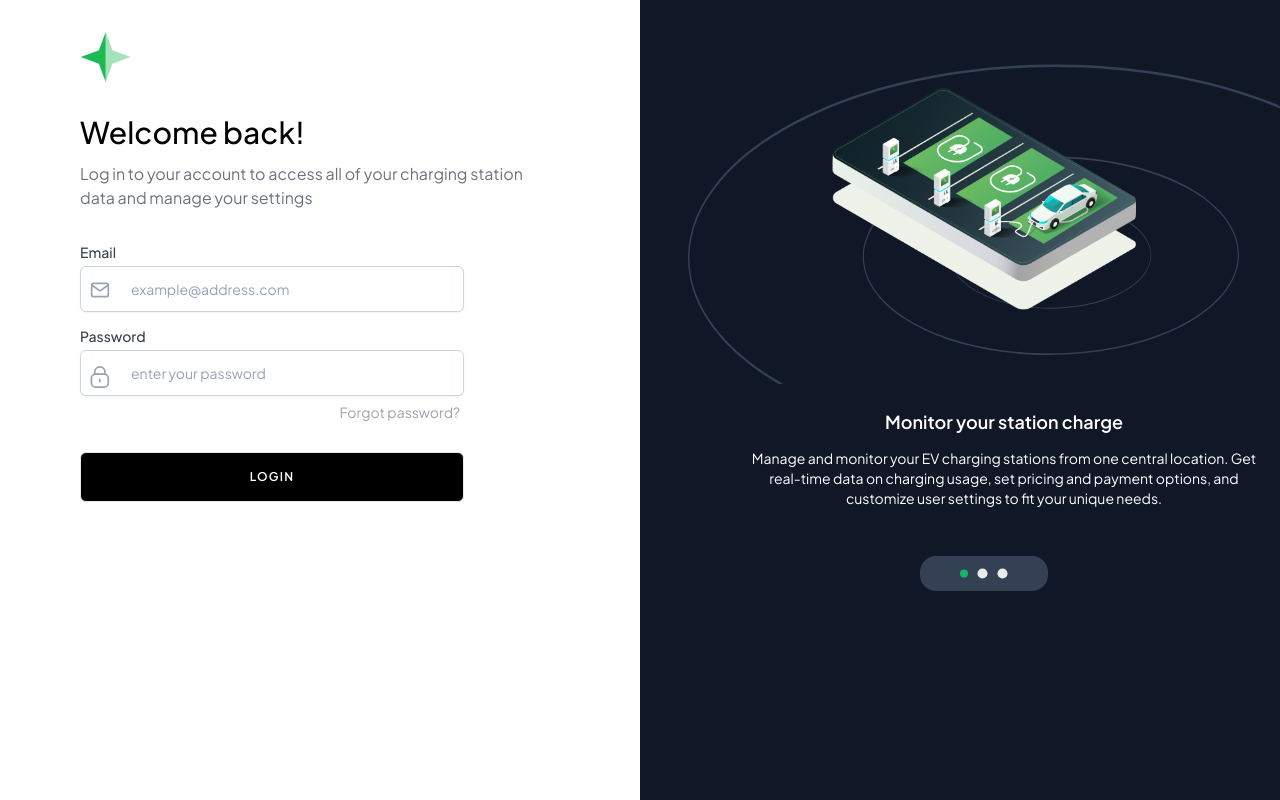
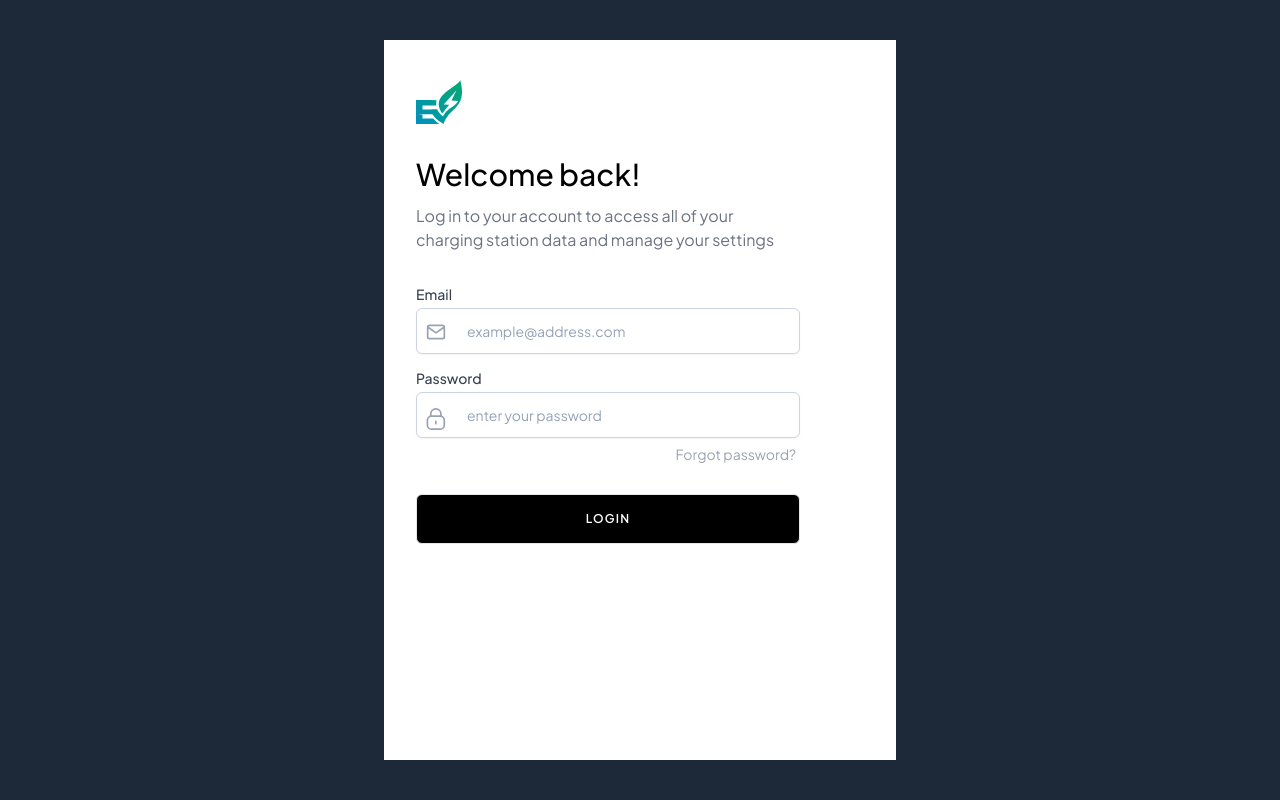
Before and after one commit to Thophylarh/ev-charger, a React (Create React App) app: page / in a window 1280 px wide. Built offline with nearby package versions, Linux system fonts and the light colour scheme.

Commit message:
login page

```diff
--- a/src/pages/Branch/ChargerDetails/chargerDetails.jsx
+++ b/src/pages/Branch/ChargerDetails/chargerDetails.jsx
@@ -1,6 +1,7 @@
 import React, {useState, useEffect} from "react";
 import ForwardArrow from "../../../assets/svg/forwardArrow.svg";
 import PowerButton from "../../../assets/svg/power.svg";
+import PowerOnButton from "../../../assets/svg/powerOn.svg"
 import ChargerRevenue from "../../../components/Branch/chargerDetailsComponents/chargerRevenueComponent/chargerRevenue";
 import ChargerOperation from "../../../components/Branch/chargerDetailsComponents/chargerOperation/chargerOperation";
 import Last10Transactions from "../../../components/last10Transactions/last10Transactions";
@@ -10,6 +11,7 @@ import axios from "../../../lib/axiosInterceptor";
 import Modal from "../../../components/modals/modal"
 import ChargerPower from "../../../components/modals/powerOffCharger"
 import PowerOnCharger from "../../../components/modals/powerOnCharger"
+import Loader from "../../../components/Loader";
 
 
 
@@ -17,6 +19,7 @@ export default function Details() {
     const [chargersDetails, setChargerDetails] = useState([]);
     const [PowerModal, setPModal] = useState(false)
     const [powerOn, setPowerOn] = useState(false)
+    const [isLoading, setIsLoading] = useState(false);
 
     const [searchParams] = useSearchParams();
 
@@ -24,12 +27,16 @@ export default function Details() {
 
  //charger details
   const GetChargerDetails = () => {
+    setIsLoading(true)
 
     axios
       .get( `/Chargers/get-charger-by-id/${chargerId}`)
       .then((res) => {
         console.log(res)
         setChargerDetails(res.data[0]);
+        setTimeout(()=>{
+					setIsLoading(false)
+				},2000)
 
       });
   };
@@ -39,6 +46,14 @@ export default function Details() {
 }, []);
 
   return (
+   <>
+   {isLoading && (
+				<section>
+					<Loader />
+				</section>
+			)}
+
+{!isLoading && (
     <section>
 
       <section className="mb-[var(--marginBtwSection)]">
@@ -66,9 +81,9 @@ export default function Details() {
         </button>
         :
         <button className="flex justify-between" onClick={(e)=>{setPowerOn(true)}}>
-              <img src={PowerButton} alt="Power Button" />
+              <img src={PowerOnButton} alt="Power on Button" />
 
-              <p className="pl-[4px] text-[var(--error500)] font-normal text-[16px]">Turn on charger</p>
+              <p className="pl-[4px] text-[#1AA84C] font-normal text-[16px]">Turn on charger</p>
             </button>
           }
 
@@ -103,5 +118,7 @@ export default function Details() {
         <PowerOnCharger closeModal={setPowerOn} chargerId={chargerId} GetChargerDetails={GetChargerDetails}/>
       </Modal>)}
     </section>
+    )}
+    </>
   );
 }
--- a/src/pages/Login/login.jsx
+++ b/src/pages/Login/login.jsx
@@ -5,6 +5,7 @@ import Padlock from "../../assets/svg/padlock.svg";
 import Email from "../../assets/svg/email.svg";
 import Dot from "../../assets/svg/activeDot.svg";
 import GreyDot from "../../assets/svg/greyDot.svg";
+import Logo from "../../assets/svg/logo.svg";
 import "./style.css";
 import axios from "axios";
 import { useNavigate } from "react-router";
@@ -94,11 +95,10 @@ const Login = () => {
   //end of login function
 
   return (
-		<div className="overflow-hidden flex h-[100vh] w-[100%]">
-			{/* login side */}
-			<section className="w-[50%] h-[100%] pt-[2rem] bg-white pl-[5rem]">
-				<div>
-					<img src={Star} alt=""></img>
+    <section className="bg-[#1D2939] h-[100vh] flex ">
+      <div className="w-[40%] bg-white h-[90%] my-auto mx-auto py-[2.5rem] px-[2rem] ">
+        <div className="">
+          <img src={Logo} alt="Logo"></img>
           <h3 className="text-black font-medium text-3xl mt-[2rem] pb-[0.75rem]">
             Welcome back!
           </h3>
@@ -173,18 +173,6 @@ const Login = () => {
   					/>
   				</div>
   		</div>
-					{/* //toggle checkbox */}
-					{/* <div
-            className="mt-[3.5rem] ml-[3rem] flex items-center
-                 justify-center text-sm text-gray-400
-                  hover:text-gray-900"
-          > mt-[3.5rem] ml-[3rem] flex items-center
-                 justify-center
-            <input type="Checkbox" onClick={toggle} />
-            <label>show password</label>
-            mt-[3.5rem] ml-[3rem] flex items-center
-                 justify-center
-          </div> */}
 		  <div className=" ">
 						<div className="h-[30px] w-[380px] mt-[3.5rem]  flex items-right justify-end">
 							<a
@@ -217,10 +205,147 @@ const Login = () => {
 						</div>
 					</div>
 		</form>
+      </div>
     </section>
+  );
 
-			{/* image side */}
-			<section className="w-[50%] bg-[#101828]">
+  {/* // return (
+  // <div className="overflow-hidden flex h-[100vh] w-[100%]">
+  // 	{/* login side */}
+  {/* // 	<section className="w-[50%] h-[100%] pt-[2rem] bg-white pl-[5rem]">
+  // 		<div>
+  // 			<img src={Star} alt=""></img>
+  // 			<h3 className="text-black font-medium text-3xl mt-[2rem] pb-[0.75rem]">
+  // 				Welcome back!
+  // 			</h3>
+  // 			<p className="w-[80%] font-normal text-base text-gray-500">
+  // 				Log in to your account to access all of your charging station data
+  // 				and manage your settings
+  // 			</p>
+  // 		</div>
+
+  // 		<form onSubmit={handleSubmit}>
+  // 			<div className="mt-[2rem]">
+  // 				<label */
+  /* // 					htmlFor="email"
+  // 					className="block text-sm font-medium
+  //          text-gray-700"
+  // 				>
+  // 					Email */}
+  {/* // 				</label> */}
+  // 			<div
+  // 					className="flex flex-col items-
+  //        start input-icons "
+  // 				>
+  // 					<img className=" icon" src={Email}></img>
+  // 					<input
+  // 						required
+  // 						type="email"
+  // 						name="email"
+  // 						placeholder="example@address.com"
+  // 						className="mt-1 mb-4 p-3 bg-white
+  //            border shadow-sm border-slate-300
+  //             placeholder-slate-400
+  //              focus:outline-none focus:border-
+  //               sky-500 focus:ring-sky-500 block
+  //                w-96 rounded-md sm:text-sm
+  //                 focus:ring-1 input-field"
+  // 						value={emailAddress}
+  // 						onChange={(event) => {
+  // 							setEmail(event.target.value);
+  // 						}}
+  // 					/>
+  // 				</div>
+  // 			</div>
+  // 			<div className="mt-[4rem]">
+  // 				<label
+  // 					htmlFor="password"
+  // 					className="block text-sm font-medium
+  //          text-gray-700 undefined"
+  // 				>
+  // 					Password
+  // 				</label>
+  // 				<div
+  // 					className="flex flex-col items-
+  //        start input-icons"
+  // 				>
+  // 					<img className="w-[1rem] icon" src={Padlock}></img>
+  // 					<input
+  // 						required
+  // 						type={inputType}
+  // 						name="password"
+  // 						placeholder="enter your password"
+  // 						className="mt-1 p-3 bg-white border
+  //            shadow-sm border-slate-300
+  //             placeholder-slate-400
+  //              focus:outline-none focus:border-
+  //               sky-500 focus:ring-sky-500 block
+  //                w-96 rounded-md sm:text-sm
+  //                 focus:ring-1 input-field"
+  // 						onChange={(event) => {
+  // 							setPassWord(event.target.value);
+  // 						}}
+  // 						value={password}
+  // 					/>
+  // 				</div>
+  // 			</div>
+  {
+    /* //toggle checkbox */
+  }
+  {
+    /* <div
+            className="mt-[3.5rem] ml-[3rem] flex items-center
+                 justify-center text-sm text-gray-400
+                  hover:text-gray-900"
+          > mt-[3.5rem] ml-[3rem] flex items-center
+                 justify-center
+            <input type="Checkbox" onClick={toggle} />
+            <label>show password</label>
+            mt-[3.5rem] ml-[3rem] flex items-center
+                 justify-center
+          </div> */
+  }
+  {
+    /* <div className=" ">
+						<div className="h-[30px] w-[380px] mt-[3.5rem]  flex items-right justify-end">
+							<a
+								className=" text-sm text-gray-400   hover:text-gray-900"
+								href="#"
+							>
+								Forgot password?
+							</a>
+						</div>
+						<div>
+							<button
+								type="submit"
+								className={`mt-5 p-4 flex w-96 text-
+                 center text-white rounded-md text-
+                  normal text-xs
+                  font-semibold tracking-widest text-
+                   white uppercase transition ease-in-
+                    out  ${
+											isLoading
+												? "bg-slate-500 cursor-not-allowed"
+												: "bg-black cursor-pointer"
+										} border border-
+                     transparent active:bg-gray-900
+                      false justify-center
+                       hover:scale-105 duration-300`}
+								disabled={isLoading ? true : false}
+							>
+								{isLoading ? <ClipLoader color="white" size={15} /> : "Login"}
+							</button>
+						</div>
+					</div>
+				</form>
+			</section> */
+  }
+
+  {
+    /* image side */
+  }
+  {
+    /* <section className="w-[50%] bg-[#101828]">
 				<div className="stationCharge h-[20rem] ml-[3rem]">
 					<img
 						className="mt-[4rem] pt-[1.5rem] mb-[4rem] px-[9rem] w-[40rem]"
@@ -250,9 +375,10 @@ const Login = () => {
 						</div>
 					</div>
 				</div>
-			</section>
-		</div>
-	);
+			</section> */
+  }
+  // </div>
+  // );
 };
 
 export default Login;
```
Also changed, not shown: src/assets/svg/powerOn.svg (added). Lines whose indentation alone changed are shown as unchanged.
